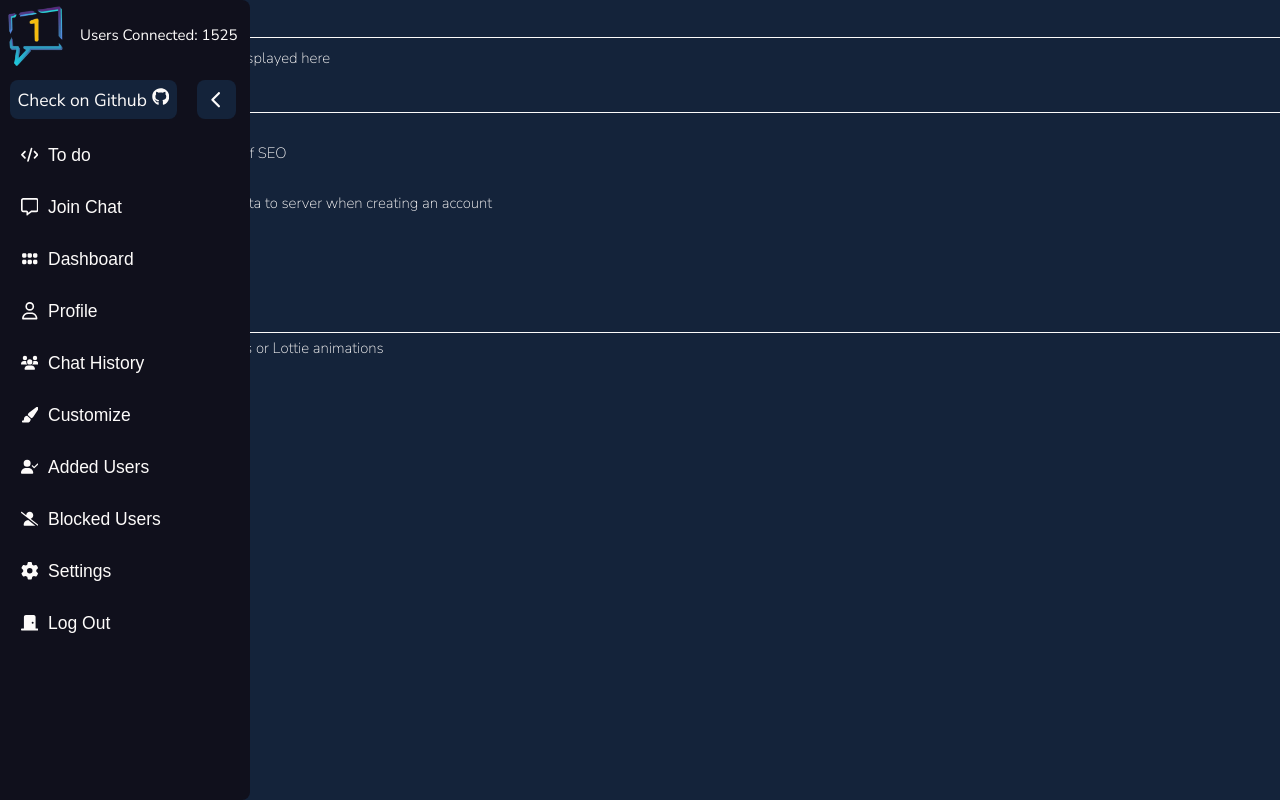
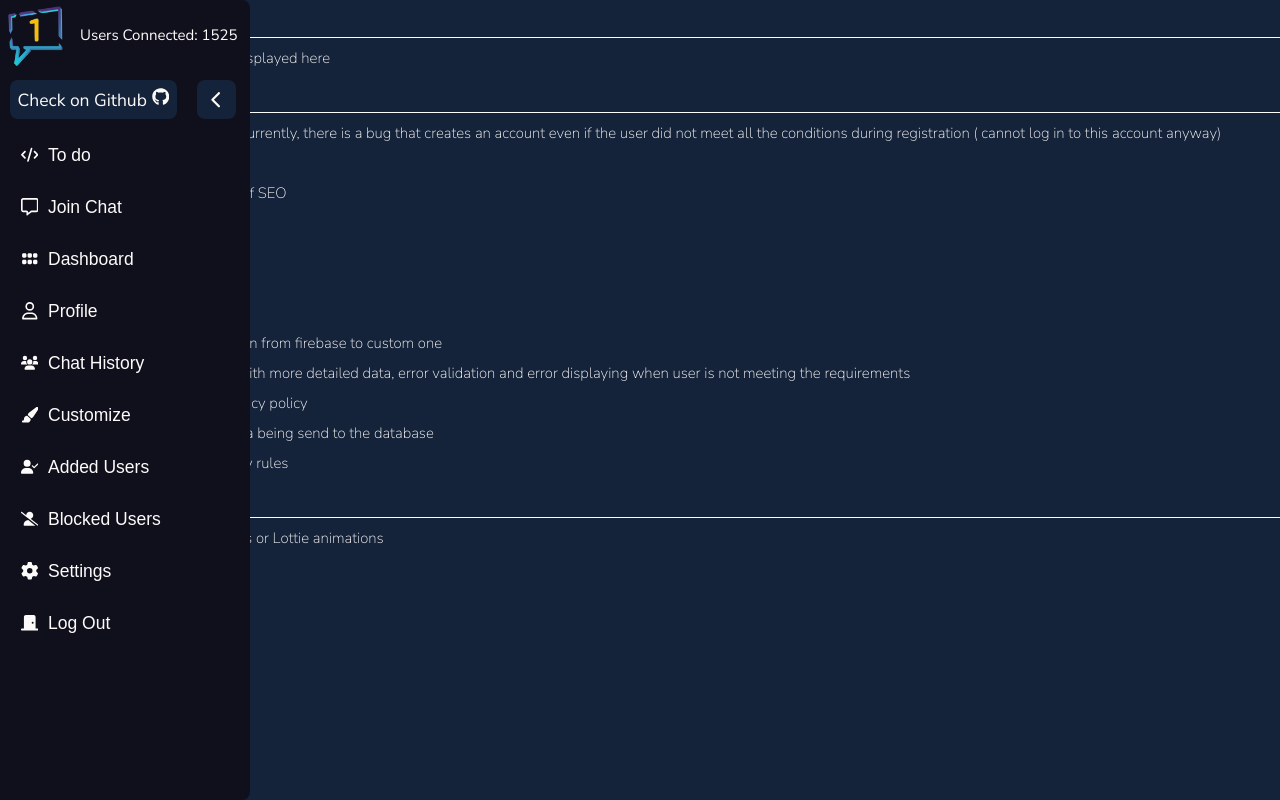
Before and after one commit to BZajc/1Chat, a React (Create React App) app: page /app/todo in a window 1280 px wide. Built offline with nearby package versions, Linux system fonts and the light colour scheme; no server answers; sample sign-in values are in the browser's storage.

Commit message:
Added username to signup form, small changes in readme, some overall ui fixes/improvements

```diff
--- a/src/App.tsx
+++ b/src/App.tsx
@@ -57,7 +57,7 @@ function App() {
           {/* Main Content */}
           <Route path="/app" element={<><MobileNav /><Outlet /></>}>
             <Route path="todo" element={<ToDo />} />
-            <Route path="chat" element={<Chat />} />
+            <Route path="chat" element={<Chat db={db}/>} />
             <Route path="dashboard" element={<Dashboard />} />
             <Route path="profile" element={<Profile />} />
             <Route path="history" element={<ChatHistory />} />
--- a/src/components/Chat.tsx
+++ b/src/components/Chat.tsx
@@ -1,14 +1,26 @@
-import React from 'react';
+import React from "react";
+import { Firestore } from "firebase/firestore";
+import { getAuth } from "firebase/auth";
+interface SignUpProps {
+  db: Firestore;
+}
 
+function Chat({ db }: SignUpProps) {
 
-function Chat() {
-    return (
-        <div className='chat'>
-            <div className='chat__box'>
-                <h1> CHAT TEST</h1>
-            </div>
-        </div>
-    );
-};
+  const handleStartChat = () => {
+    const auth = getAuth();
+    const user = auth.currentUser;
+    console.log(user);
+  }
+
+  return (
+    <div className="chat">
+      <div className="chat__box">
+        <h1>CHAT TEST</h1>
+        <button className="chat__start-button" onClick={handleStartChat}>Start Chat</button>
+      </div>
+    </div>
+  );
+}
 
 export default Chat;
--- a/src/components/MobileNav.tsx
+++ b/src/components/MobileNav.tsx
@@ -1,4 +1,5 @@
 import React from "react";
+import { useEffect } from "react";
 import { useDispatch, useSelector } from "react-redux";
 import { selectMiniNav, setMiniNav } from "../store/slices/navSlice";
 import logo from "../images/1chatlogo.png";
@@ -19,11 +20,33 @@ import {
   FaCode,
 } from "react-icons/fa6";
 import { useNavigate } from "react-router-dom";
+import { signOut, getAuth } from "firebase/auth";
 
 function MobileNav() {
   const dispatch = useDispatch();
   const miniNav = useSelector(selectMiniNav);
   const navigate = useNavigate();
+
+  // If user is not logged in redirect to signin page
+  useEffect(() => {
+    const auth = getAuth();
+    const user = auth.currentUser;
+    console.log(user);
+    if (user === null) {
+      navigate("/signin");
+    }
+  }, []);
+
+  const handleLogout = () => {
+    const auth = getAuth();
+    signOut(auth)
+      .then(() => {
+        navigate("/signin");
+      })
+      .catch((error) => {
+        console.log("Error signing out:", error);
+      });
+  };
 
   return (
     <div className={`mobile-nav ${miniNav ? "mobile-nav--mini" : ""}`}>
@@ -137,7 +160,7 @@ function MobileNav() {
           <li className="mobile-nav__item">
             <button
               className="mobile-nav__option-button mobile-nav__option-button--logout"
-              onClick={() => navigate("/signin")}
+              onClick={handleLogout}
             >
               <FaDoorClosed className="mobile-nav__option-icon mobile-nav__option-icon--closed" />
               <FaDoorOpen className="mobile-nav__option-icon mobile-nav__option-icon--open" />
--- a/src/components/SignIn.tsx
+++ b/src/components/SignIn.tsx
@@ -37,6 +37,7 @@ function SignIn() {
         return;
       }
       console.log("Logged in successfully");
+      console.log(user);
       navigate("/app");
     } catch (error: any) {
       switch (error.code) {
@@ -110,7 +111,6 @@ function SignIn() {
           className="sign-in__input"
         />
         <button onClick={handleLogin}></button>{" "}
-        {/* Fix for submitting forgot password button instead of login one since type="submit" didn't want to cooperate*/}
         <button
           className="sign-in__forgot-password"
           onClick={handleForgotPassword}
--- a/src/components/SignUp.tsx
+++ b/src/components/SignUp.tsx
@@ -3,6 +3,7 @@ import {
   getAuth,
   createUserWithEmailAndPassword,
   sendEmailVerification,
+  updateProfile,
 } from "firebase/auth";
 import { collection, addDoc } from "firebase/firestore";
 import { Firestore } from "firebase/firestore";
@@ -22,6 +23,7 @@ function SignUp({ db }: SignUpProps) {
   const [email, setEmail] = useState("");
   const [password, setPassword] = useState("");
   const [confirmPassword, setConfirmPassword] = useState("");
+  const [username, setUsername] = useState("");
 
   const dispatch = useDispatch();
   const registerMessage = useSelector(selectRegisterMessage);
@@ -45,15 +47,19 @@ function SignUp({ db }: SignUpProps) {
         email,
         password
       );
+
       const user = userCredential.user;
+      await updateProfile(user, { displayName: username });
 
       const usersCollection = collection(db, "users");
+
       await addDoc(usersCollection, { email, password });
-      await sendEmailVerification(user);
       console.log("Account created. Check your email.");
+
       dispatch(setCheckEmailMessage(true));
       dispatch(setRegisterMessage(""));
       navigate("/signin");
+
     } catch (error: any) {
       if (error.code === "auth/invalid-email") {
         dispatch(
@@ -92,6 +98,17 @@ function SignUp({ db }: SignUpProps) {
       <div className="sign-up__overflow"></div>
       <form className="sign-up__form" onSubmit={handleSubmit}>
         <h2 className="sign-up__h2">Create Account</h2>
+        <label htmlFor="username" className="sign-up__label">
+          Username
+        </label>
+        <input
+          type="text"
+          placeholder="Username"
+          id="username"
+          value={username}
+          onChange={(e) => setUsername(e.target.value)}
+          className="sign-up__input"
+        />
         <label htmlFor="email" className="sign-up__label">
           Email
         </label>
--- a/src/components/ToDo.tsx
+++ b/src/components/ToDo.tsx
@@ -10,24 +10,38 @@ return (
         </p>
         <h3 className="todo__h3">Main</h3>
         <ul className="todo__list">
+          <li className="todo__item">
+            Fixing account creation. Currently, there is a bug that creates an
+            account even if the user did not meet all the conditions during
+            registration {"( cannot log in to this account anyway)"}
+          </li>
           <li className="todo__item">Improving routing</li>
           <li className="todo__item">Improving code in terms of SEO</li>
           <li className="todo__item">Keeping user logged in</li>
-                <li className="todo__item">
-                    Sending more detailed data to server when creating an account
-                </li>
           <li className="todo__item">Loading icon</li>
           <li className="todo__item">Code optimization</li>
           <li className="todo__item">Keeping user logged in</li>
+          <li className="todo__item">
+            Changing email verification from firebase to custom one
+          </li>
+          <li className="todo__item">
+            Improving register form with more detailed data, error validation
+            and error displaying when user is not meeting the requirements
+          </li>
+          <li className="todo__item">Terms of service and privacy policy</li>
+          <li className="todo__item">
+            Remove unnecessary data being send to the database
+          </li>
+          <li className="todo__item">
+            Improve database security rules
+          </li>
         </ul>
         <h3 className="todo__h3">Optional</h3>
         <ul className="todo__list">
           <li className="todo__item">
             Improving UI with Three.js or Lottie animations
           </li>
-                <li className="todo__item">
-                    Creating nav for desktop
-                </li>
+          <li className="todo__item">Creating nav for desktop</li>
         </ul>
       </div>
     </div>
--- a/src/pages/MainPage.tsx
+++ b/src/pages/MainPage.tsx
@@ -1,4 +1,4 @@
-import React from "react";
+import React, { useEffect } from "react";
 import MobileNav from "../components/MobileNav";
 
 function MainPage() {
--- a/src/sass/components/_chat.scss
+++ b/src/sass/components/_chat.scss
@@ -9,4 +9,9 @@
     font-weight: 100;
     overflow: hidden;
   }
+  &__start-button {
+    color: $white;
+    border: 1px solid $white;
+    padding: 1rem;
+  }
 }
--- a/src/sass/components/_toDo.scss
+++ b/src/sass/components/_toDo.scss
@@ -33,7 +33,7 @@
 
   &__item {
     font-size: 1.5rem;
-    padding-top: 0.5rem;
+    padding-top: 1rem;
   }
 
   &__h2, &__h3, &__sub-h2-text, &__list, &__item {
```
Also changed, not shown: 1 other file (tests, documents, lock files or other folders). Lines whose indentation alone changed are shown as unchanged.
